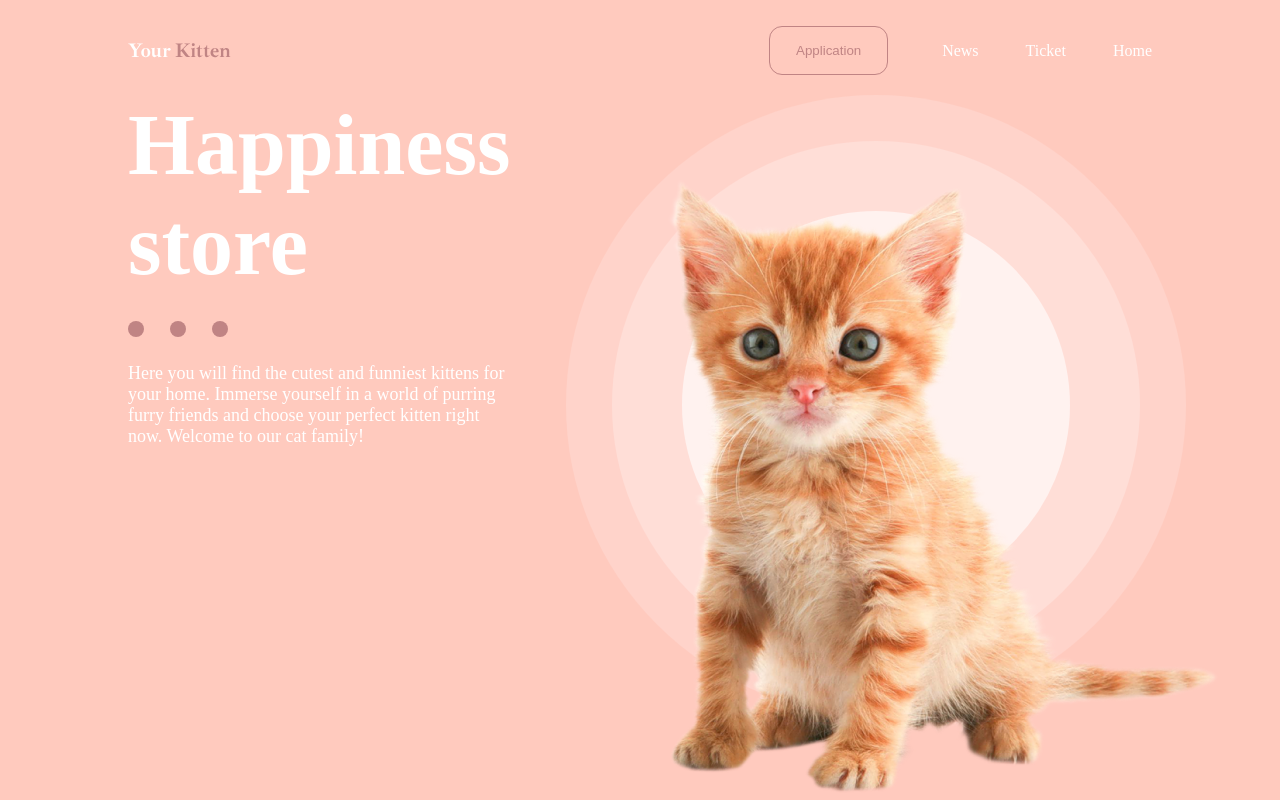
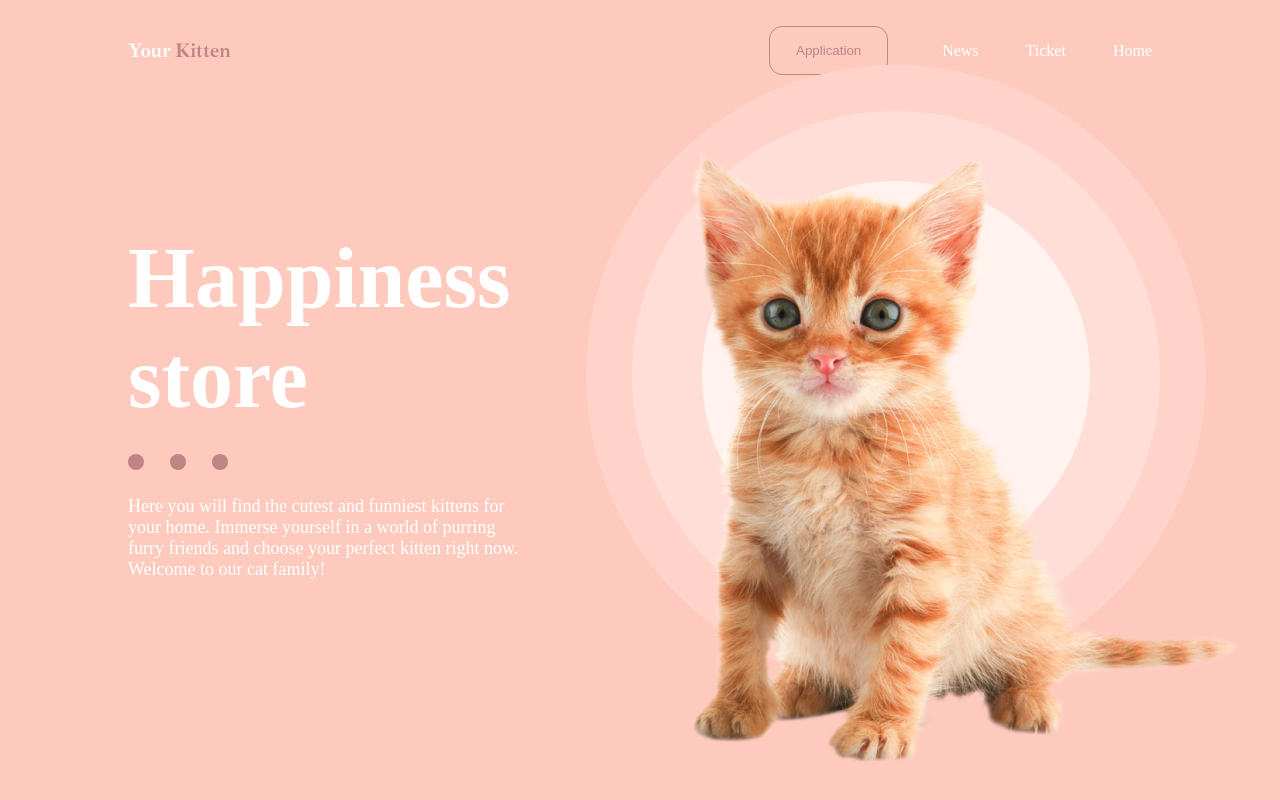
Before and after one commit to pureshk-afk/Kitten, a Django app: page / in a window 1280 px wide. Run offline with Django 4.2, Linux system fonts and the light colour scheme; parts of the project's set-up code (start-up, migrations or seed data) failed here and were passed over.

Commit message:
centred:

```diff
--- a/static/app/css/content-left.css
+++ b/static/app/css/content-left.css
@@ -1,8 +1,7 @@
 .post {
   display: flex;
   height: 374px;
-  width: 38%;
-
+  width: 78%;
   flex-direction: column;
   float: left;
   align-items: start;
--- a/static/app/css/content-right.css
+++ b/static/app/css/content-right.css
@@ -3,6 +3,7 @@
   width: 54%;
   float: right;
   justify-content: center;
+  justify-self: center;
 }
 
 .big_c {
--- a/static/app/css/homepage.css
+++ b/static/app/css/homepage.css
@@ -1,4 +1,11 @@
 .container-home {
   max-width: 80%;
   margin: 20px auto;
+
+  height: 80dvh;
+  display: grid;
+  grid-template-columns: 50% 50%;
+  align-content: center;
+  align-items: center;
+  justify-content: space-between;
 }
```
